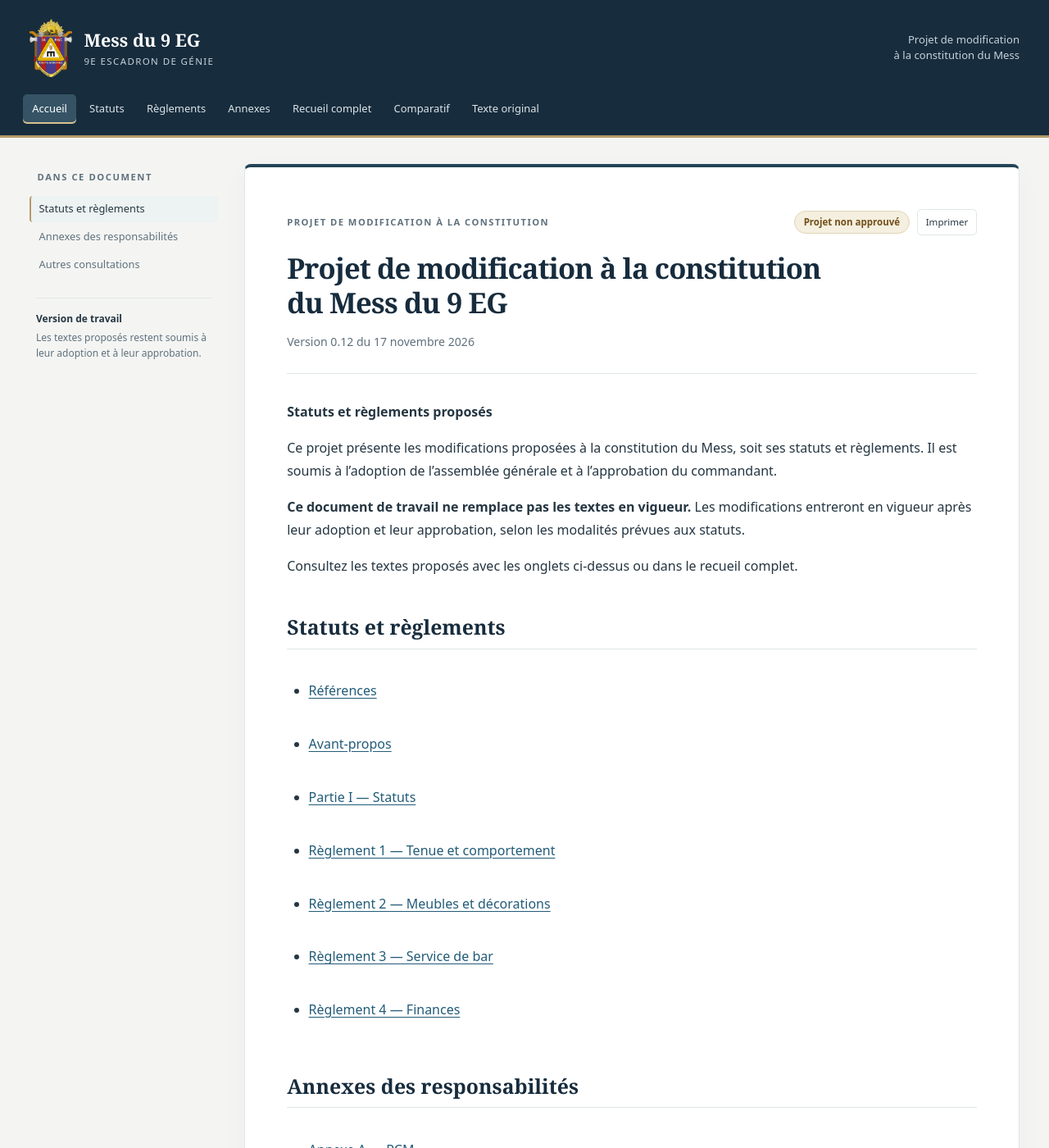
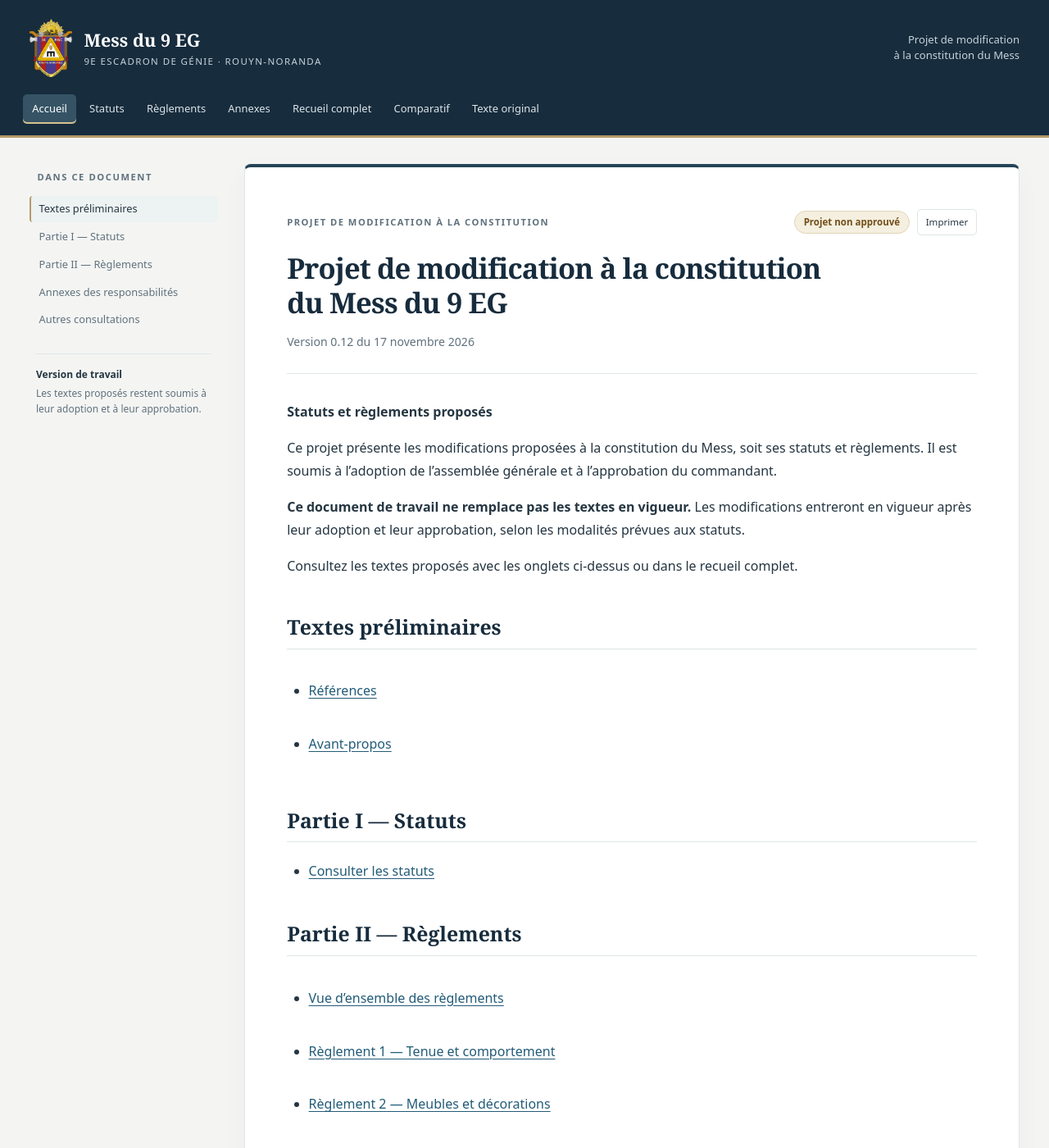
Before and after one commit to shocktubeM81/mess-9eg, a Jekyll site: the page built from site/index.md, in a window 1280 px wide and 1400 px high. Shown: the whole window at 82% size. Built offline with Jekyll 4.4.1, drawn with Linux system fonts in a browser that asks for light colours.

Commit message:
Afficher les parties du recueil et Rouyn-Noranda dans le site
Regrouper l’accueil sous Partie I — Statuts et Partie II — Règlements et reprendre ces libellés dans les pages correspondantes. Ajouter Rouyn-Noranda à l’en-tête commun comme pour le fonds d’unité.

Insérer le titre Annexes avant l’annexe A dans l’assemblage du recueil web et des exports.

```diff
--- a/site/_layouts/default.html
+++ b/site/_layouts/default.html
@@ -17,7 +17,7 @@
     <div class="site-header-inner">
       <a class="brand" href="{{ '/' | relative_url }}" aria-label="Mess du 9 EG, accueil">
         <img class="brand-emblem" src="{{ '/assets/images/logo-9eg.png' | relative_url }}" width="570" height="787" alt="" aria-hidden="true">
-        <span class="brand-wordmark"><strong>Mess du 9 EG</strong><span>9e Escadron de génie</span></span>
+        <span class="brand-wordmark"><strong>Mess du 9 EG</strong><span>9e Escadron de génie · Rouyn-Noranda</span></span>
       </a>
       <span class="header-caption">Projet de modification<br>à la constitution du Mess</span>
     </div>
--- a/site/_plugins/documents.rb
+++ b/site/_plugins/documents.rb
@@ -87,7 +87,7 @@ module Mess
         end
       end
       item.content = lines.join.sub(/^Version [^\n]*\n/, '')
-      heading = { 'statuts' => 'Statuts', 'recueil' => 'Recueil complet',
+      heading = { 'statuts' => 'Partie I — Statuts', 'recueil' => 'Recueil complet',
                   'constitution' => 'Constitution initiale' }.fetch(id, title)
       item.data.merge!({ 'layout' => 'default', 'title' => title,
                          'heading' => heading, 'document_label' => title,
@@ -171,7 +171,7 @@ module Mess
       reglements = specs.select { |spec| spec['id'].match?(/\Ar\d+\z/) }.map do |spec|
         "- [#{spec['titre']}](#{site.baseurl}#{spec['url']})"
       end.join("\n")
-      page(site, 'reglements', 'Règlements', "# Règlements\n\n#{reglements}\n", 'document_group' => 'reglements')
+      page(site, 'reglements', 'Partie II — Règlements', "# Partie II — Règlements\n\n#{reglements}\n", 'document_group' => 'reglements')
       profile = JSON.parse(File.read(File.join(root, 'generateur/modeles/9eg.json'), encoding: 'utf-8'))
       logo = File.expand_path(profile.fetch('insigne'), root)
       raise "Logo absent : #{logo}" unless File.file?(logo)
--- a/site/index.md
+++ b/site/index.md
@@ -13,12 +13,27 @@ Ce projet présente les modifications proposées à la constitution du Mess, soi
 
 Consultez les textes proposés avec les onglets ci-dessus ou dans le recueil complet.
 
-## Statuts et règlements
+## Textes préliminaires
 
 {% for doc in site.data.documents %}
-{% unless doc.id contains 'annexe-' %}
+{% if doc.id == 'references' or doc.id == 'avant-propos' %}
 - [{{ doc.titre }}]({{ doc.url | relative_url }})
-{% endunless %}
+{% endif %}
+{% endfor %}
+
+## Partie I — Statuts
+
+- [Consulter les statuts]({{ '/statuts.html' | relative_url }})
+
+## Partie II — Règlements
+
+- [Vue d’ensemble des règlements]({{ '/reglements.html' | relative_url }})
+
+{% for doc in site.data.documents %}
+{% assign prefix = doc.id | slice: 0, 1 %}
+{% if prefix == 'r' and doc.id != 'references' %}
+- [{{ doc.titre }}]({{ doc.url | relative_url }})
+{% endif %}
 {% endfor %}
 
 ## Annexes des responsabilités
--- a/textes/structure.json
+++ b/textes/structure.json
@@ -1393,6 +1393,9 @@
       "source": "textes/r4.md"
     },
     {
+      "texte": "## Annexes\n"
+    },
+    {
       "source": "textes/annexe-a.md"
     },
     {
```
